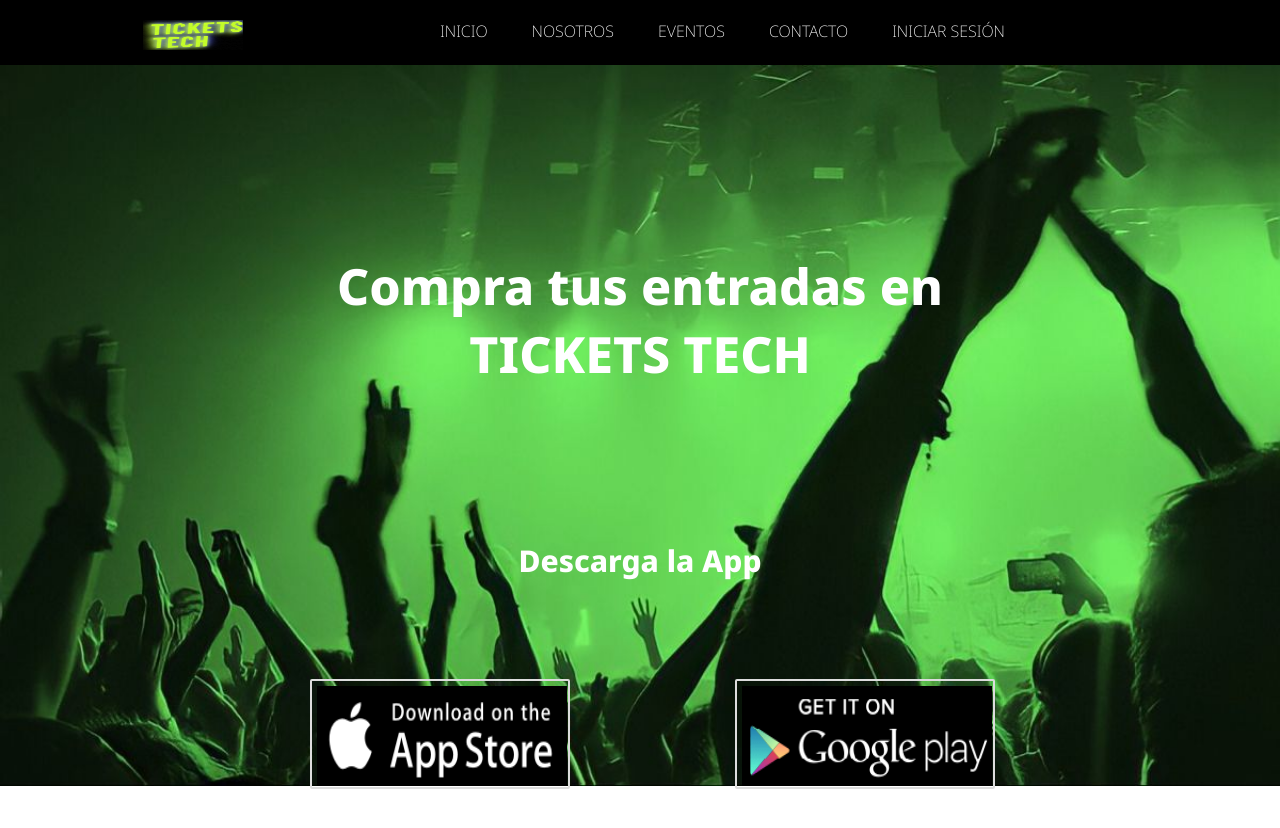
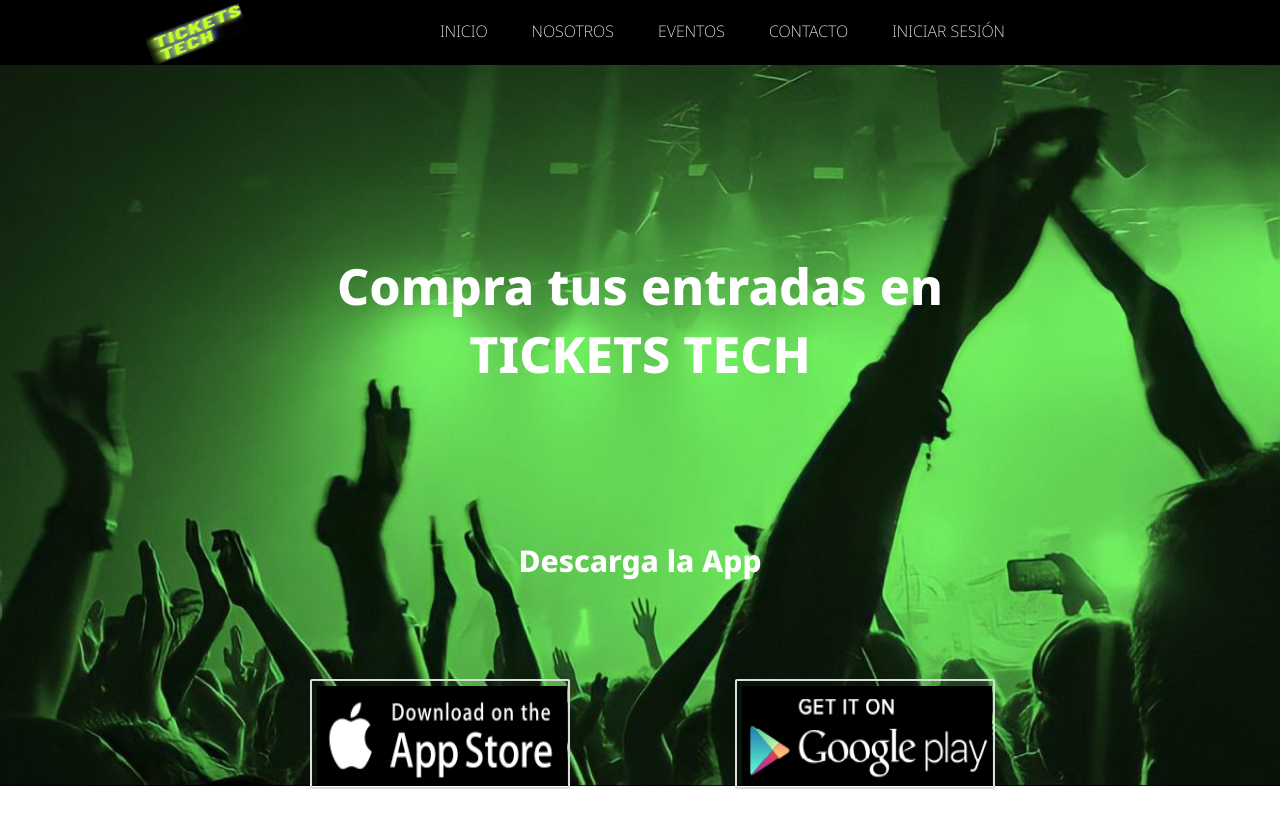
Before and after one commit to Mica16Gomez/Agregando-transformaciones-animaciones, a plain HTML site: page index.html in a window 1280 px wide. In both pictures the pointer is over the picture 193 px from the left and 25 px from the top of the page. Shown: the top 828 px of the page. Drawn offline with Linux system fonts and the light colour scheme.

Commit message:
agregue transformacion al logo

```diff
--- a/estilo.css
+++ b/estilo.css
@@ -38,7 +38,12 @@
     padding: 25px 20px;
     text-decoration: none;
     font-family: 'Noto Sans', sans-serif;
+    transition: width 1s, height 2s, transform 1s;
   }
+  .logo img:hover {
+    transform: rotate(-20deg);
+  }
+
   li a:hover {
     background-color:rgba(245, 245, 220, 0.589);
   }
```
